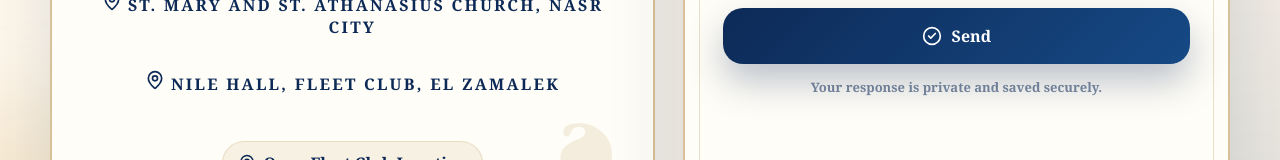
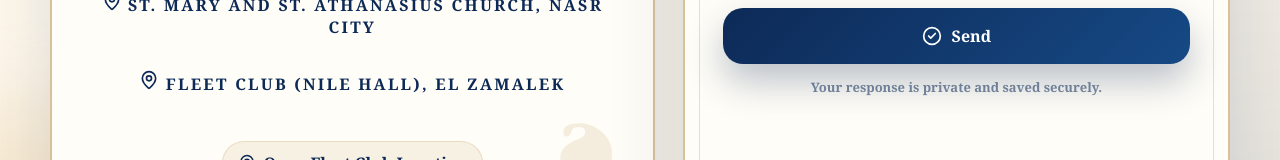
Before and after one commit to kirokhela/MinaAndMirnaEngagement, a Next.js app: page / in a window 1280 px wide. Shown: the part 911-1071 px from the top of the page. Built offline with nearby package versions, Linux system fonts and the light colour scheme; no server answers.

Commit message:
Update Location

```diff
--- a/app/page.tsx
+++ b/app/page.tsx
@@ -20,7 +20,7 @@ const wedding = {
   date: process.env.NEXT_PUBLIC_WEDDING_DATE || "Friday, 15 May 2026",
   time: process.env.NEXT_PUBLIC_WEDDING_TIME || "6:00 PM",
   Church: process.env.NEXT_PUBLIC_WEDDING_CHURCH || "St. Mary and St. Athanasius Church, Nasr City",
-  location: process.env.NEXT_PUBLIC_WEDDING_LOCATION || "Nile Hall, Fleet Club, El Zamalek",
+  location: process.env.NEXT_PUBLIC_WEDDING_LOCATION || "Fleet Club (Nile Hall), El Zamalek",
 };
 
 type Person = {
```
